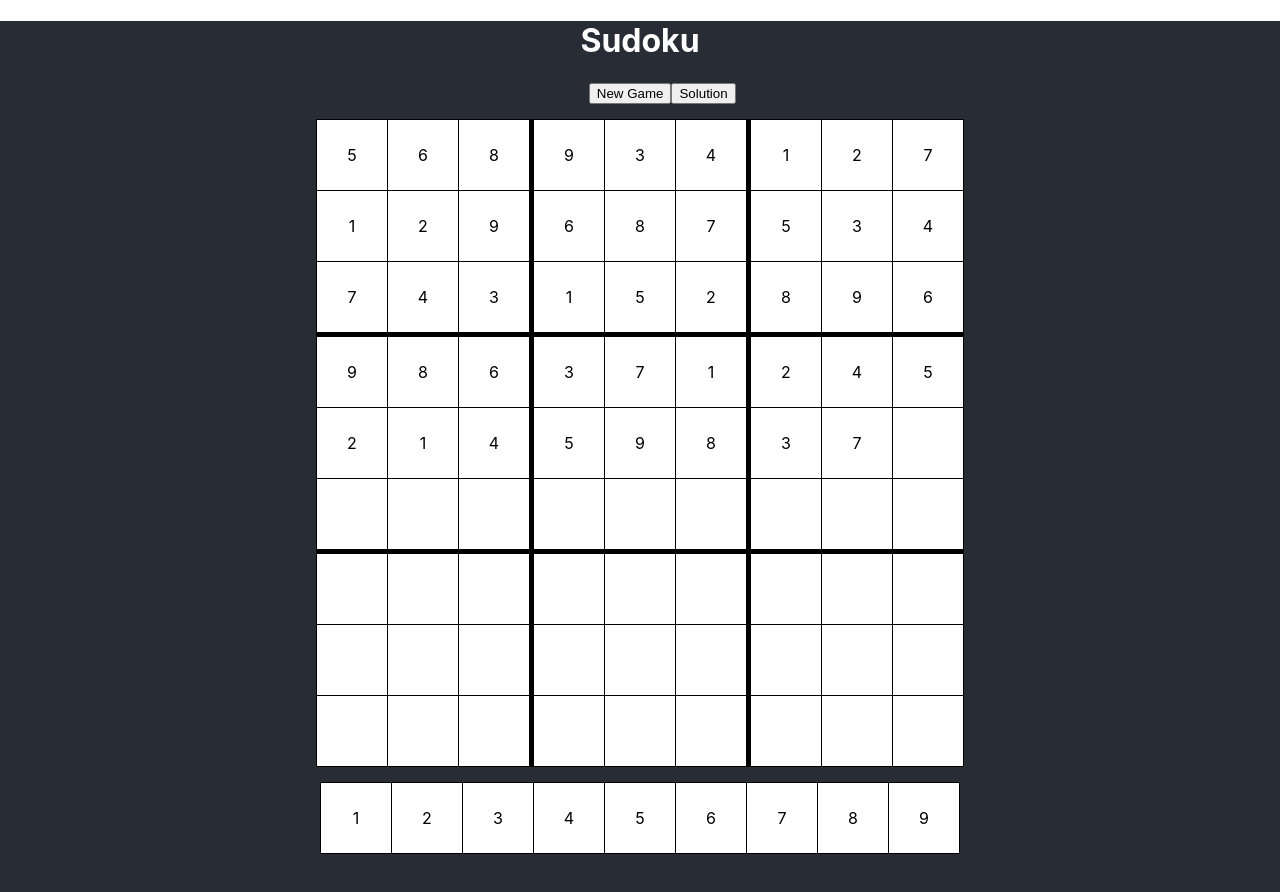
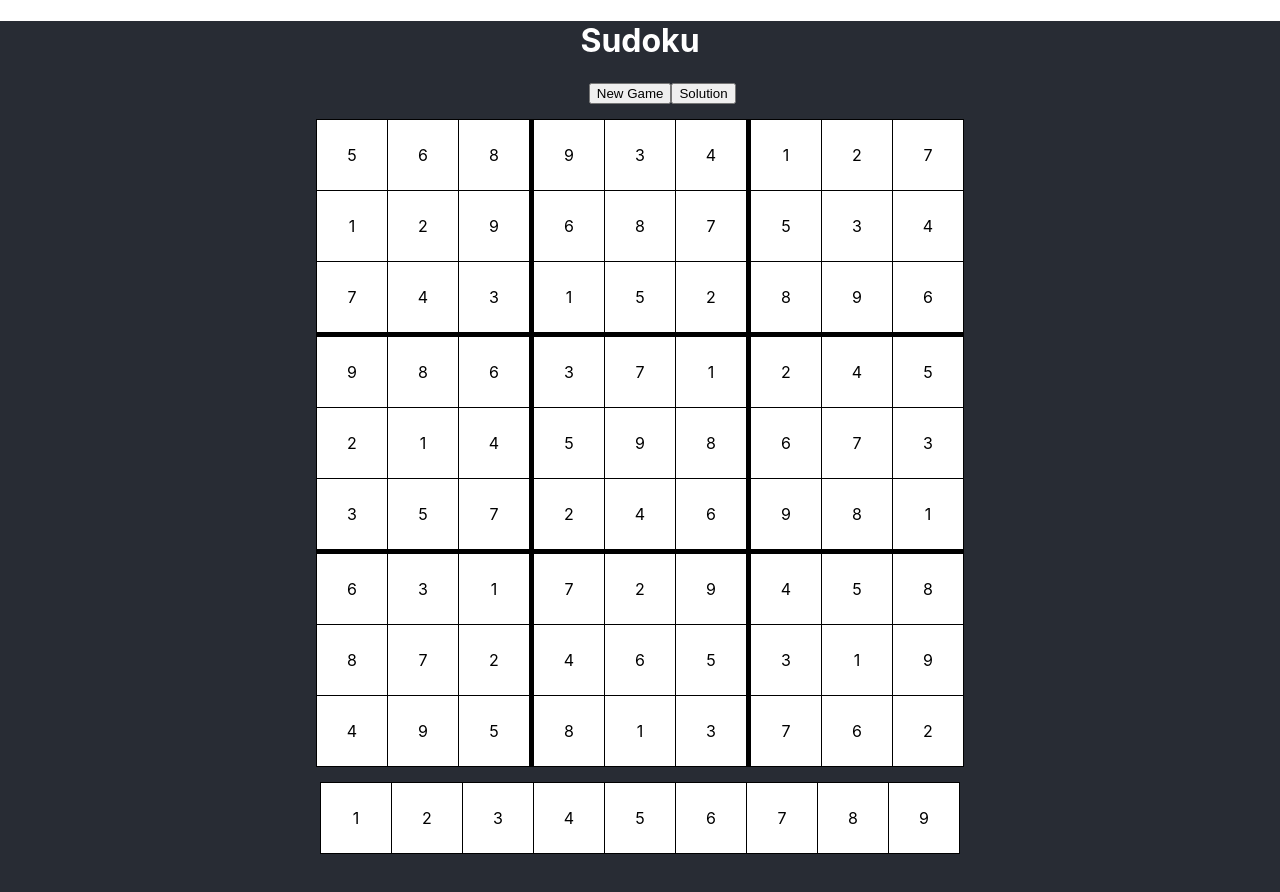
Before and after one commit to MWPCHU621/Sudoku, a React (Create React App) app: page / in a window 1280 px wide. Shown: the top 892 px of the page. Built offline with nearby package versions, Linux system fonts and the light colour scheme.

Commit message:
fixed infinite loop bug on fillRow function.

```diff
--- a/src/components/sudokuBoard.jsx
+++ b/src/components/sudokuBoard.jsx
@@ -23,7 +23,7 @@ class SudokuBoard extends Component {
     componentDidMount() {
         let board = _.cloneDeep(Constants.SUDOKUBOARD);
         this.generateNewBoard(board);
-        this.setState({sudokuBoard:board});
+        this.setState({sudokuBoard:board, solution:board});
     }
 
     render() {
@@ -118,36 +118,61 @@ class SudokuBoard extends Component {
     }
 
     generateNewBoard = (board) => {
-        let row = 0;
-        let col = 0;
-        this.backtrackAlgo(board, row, col);
+        this.backtrackAlgo(board);
+
     }
 
-    backtrackAlgo = (board, row, col) => {
+    backtrackAlgo = (board) => {
         debugger;
 
-        let validNumbers = this.findAllValidNumbers(row, col, board); // find all valid numbers for that cell.
-        if(validNumbers.length == 0) return false;
-        else {
-            board[row][col] = validNumbers[0];
-            if(this.boardCheck(board, row, col)) {
-                if(row == 8) {
-                    if(col == 8) return true; // in this case we have reached the end of the board.
-                    else {
-                        this.backtrackAlgo(board, row, col+1);
-                    }
-                }
-                else {
-                    if(col == 8) { //if it has reached the end of the row, needs to move to the beginning of the next row
-                        this.backtrackAlgo(board, row+1, 0); // row + 1 will move the row down, and setting 0 as the column will move it back to the beginning of the row.
-                    }else {
-                        this.backtrackAlgo(board, row, col+1);
-                    }
-
+        let row = 0;
+        if ( row === 9 ) {
+            return;
+        } else {
+            let hasValidRow = this.fillRow(board, row, 0);
+            while(row < 8) {
+                if ( !hasValidRow ) {
+                    row--;
+                    this.fillRow(board, row, 0);
+                } else {
+                    row++;
+                    this.fillRow(board, row, 0);
                 }
             }
+
         }
+    }
 
+    fillRow = (board, row, col) => {
+        debugger;
+
+
+        let validNumbers = this.findAllValidNumbers(board, row, col); // find all valid numbers for that cell.
+        let validNumLength = validNumbers.length;
+
+        if(validNumLength === 0) return false;
+        else {
+            let index = 0;
+            board[row][col] = validNumbers[index];
+            if(col === 8) return true;
+            else {
+                let validInput = this.fillRow(board, row, col+1);
+                while(index < validNumLength-1) {
+                    if(!validInput) {
+                        index++;
+                        board[row][col] = validNumbers[index];
+                        validInput = this.fillRow(board, row, col+1);
+                    } else break;
+                }
+                if(!validInput) {
+                    board[row][col] = ""; //need to set cell to empty in order to not affect the findAllValidNumber function.
+                } else return validInput;
+            }
+        }
+    }
+
+
+    removeCells = (board) => {
 
     }
 
@@ -252,7 +277,7 @@ class SudokuBoard extends Component {
         return array;
     }
 
-    findAllValidNumbers = (cellRow, cellCol, board) => {
+    findAllValidNumbers = (board, cellRow, cellCol) => {
 
         let validNumbers = Constants.SUDOKUNUMBERS.filter(num => this.testNum(num, cellRow, cellCol, board));
 
@@ -263,13 +288,26 @@ class SudokuBoard extends Component {
 
     testNum = (num, cellRow, cellCol, board) => {
 
+        let temp = board[cellRow][cellCol];
         board[cellRow][cellCol] = num; //temporarily set the cell value as num.
 
         let result = this.boardCheck(board, cellRow, cellCol); //checks if the value is valid in that cell.
 
-        board[cellRow][cellCol] = ""; //reverts the temporary cell value.
+        board[cellRow][cellCol] = temp; //reverts the temporary cell value.
 
         return result;
+    }
+
+    genRandNum = () => {
+        return Math.floor(Math.random() * (30 - 10 + 1) + 10);
+    }
+
+    checkNextCellValidNumbers = (board, currRow, currCol, nextRow, nextCol) => {
+        let validNumArray = this.findAllValidNumbers(board, nextRow, nextCol);
+        let validNumArrayLength = validNumArray.length;
+        if(validNumArrayLength !== 9 - currCol + 1) return false;
+
+        return true;
     }
 
     // #endregion
```
